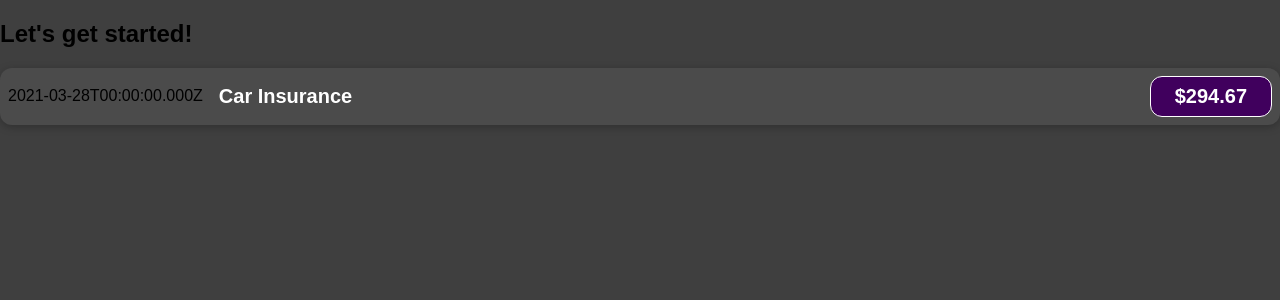
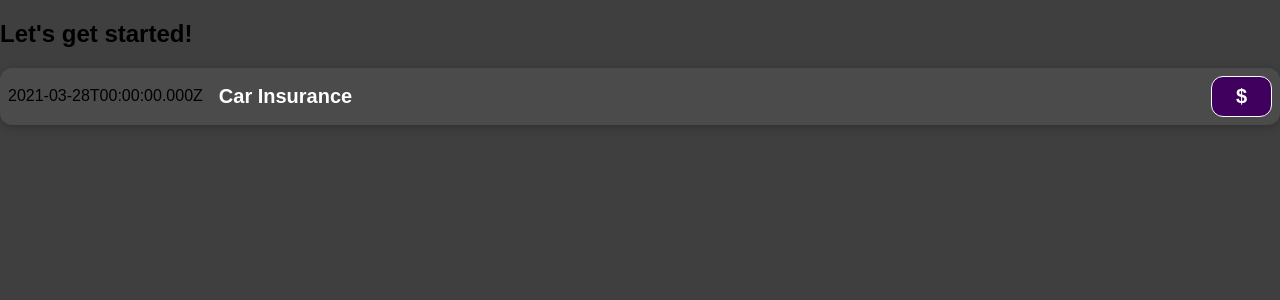
Before and after one commit to j-art-fox/The-Shuppi-Tracker, a JavaScript app in the folder the_shuppi_tracker/: page / in a window 1280 px wide. Shown: the top 300 px of the page. Built offline with nearby package versions, Linux system fonts and the light colour scheme.

Commit message:
finished lesson 36

```diff
--- a/the_shuppi_tracker/src/App.js
+++ b/the_shuppi_tracker/src/App.js
@@ -1,10 +1,37 @@
 import ExpenseItem from "./components/ExpenseItem";
 
 function App() {
+  const expenses = [
+    {
+      title: "Car Insurance",
+      amount: Math.random() * 10,
+      date: new Date(2021, 2, 28),
+    },
+    {
+      title: "Monkies",
+      amount: Math.random() * 10,
+      date: new Date(2021, 2, 28),
+    },
+    { title: "Pens", amount: Math.random() * 10, date: new Date(2021, 2, 28) },
+    {
+      title: "Pencils",
+      amount: Math.random() * 10,
+      date: new Date(2021, 2, 28),
+    },
+    {
+      title: "Puppies",
+      amount: Math.random() * 10,
+      date: new Date(2021, 2, 28),
+    },
+  ];
   return (
     <div>
       <h2>Let's get started!</h2>
-      <ExpenseItem />
+      <ExpenseItem
+        title={expenses[0].title}
+        amount={expenses[0].amount}
+        date={expenses[0].date}
+      />
     </div>
   );
 }
--- a/the_shuppi_tracker/src/components/ExpenseItem.js
+++ b/the_shuppi_tracker/src/components/ExpenseItem.js
@@ -1,15 +1,16 @@
 import "./ExpenseItem.css";
 
-function ExpenseItem() {
+function ExpenseItem(props) {
   const expenseDate = new Date(2021, 2, 28);
   const expenseTitle = "Car Insurance";
   const expenseAmount = 294.67;
+
   return (
     <div className="expense-item">
-      <div className="">{expenseDate.toISOString()}</div>
+      <div className="">{props.date.toISOString()}</div>
       <div className="expense-item__description">
-        <h2 className="">{expenseTitle}</h2>
-        <div className="expense-item__price">${expenseAmount}</div>
+        <h2 className="">{props.title}</h2>
+        <div className="expense-item__price">${props.price}</div>
       </div>
     </div>
   );
```
